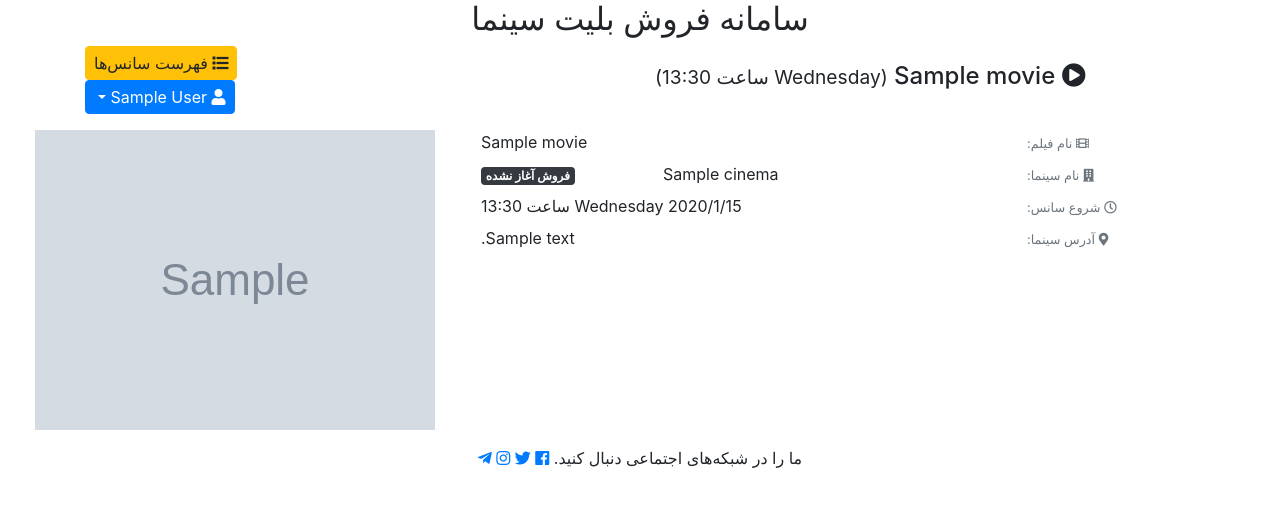
After one commit to ebrahim-b/django-cinema-maktabkhooneh, a Django app: page /ticketing/showtime/details/1/ in a window 1280 px wide. The commit adds this page. Shown: the top 507 px of the page. Run offline with Django 3.2, Linux system fonts and the light colour scheme; a user stored in the database is signed in; tables that the repository leaves empty hold one stand-in row (values such as "Sample post"); grey boxes marked "Sample" are stand-in pictures; some libraries are stand-ins or nearby versions.

Commit message:
Add ticket model and showtime_details,ticket page and edit other urls in html pages

```diff
--- a/ticketing/admin.py
+++ b/ticketing/admin.py
@@ -1,6 +1,7 @@
 from django.contrib import admin
-from .models import Movie,Cinema,ShowTime
+from .models import Movie,Cinema,ShowTime, Ticket
 
 admin.site.register(Movie)
 admin.site.register(Cinema)
 admin.site.register(ShowTime)
+admin.site.register(Ticket)
--- a/ticketing/models.py
+++ b/ticketing/models.py
@@ -73,3 +73,18 @@ class ShowTime(models.Model):
 
     def is_full(self):
         return self.free_seats == 0
+
+
+class Ticket(models.Model):
+
+    class Meta:
+        verbose_name = 'بلیت'
+        verbose_name_plural = 'بلیت'
+
+    showtime = models.ForeignKey('ShowTime', on_delete=models.PROTECT, verbose_name='سانس')
+    customer = models.ForeignKey('accounts.Profile', on_delete=models.PROTECT, verbose_name='خریدار')
+    seat_count = models.IntegerField('تعداد صندلی')
+    order_time = models.DateTimeField('زمان خرید', auto_now_add=True)
+
+    def __str__(self):
+        return "{} بلیت به نام {} برای فیلم {}".format(self.seat_count, self.customer, self.showtime.movie)
--- a/ticketing/templates/ticketing/base.html
+++ b/ticketing/templates/ticketing/base.html
@@ -60,7 +60,7 @@
                                     <i class="far fa-address-card"></i>
                                     نمایه کاربری
                                 </a>
-                                <a class="dropdown-item" href="#">
+                                <a class="dropdown-item" href="{% url 'ticketing:ticket_list' %}">
                                     <i class="fas fa-ticket-alt"></i>
                                     بلیت‌های من
                                 </a>
--- /dev/null
+++ b/ticketing/templates/ticketing/showtime_details.html
@@ -0,0 +1,130 @@
+{% extends "ticketing/base.html" %}
+{% load static %}
+
+{% block title %}
+    خرید بلیت
+    {{ showtime.movie.name }}
+{% endblock %}
+
+{% block toolbar_title %}
+    <i class="fas fa-play-circle"></i>
+    {{ showtime.movie.name }}
+    <span class="small">
+        ({{ showtime.start_time|date:"l ساعت H:i" }})
+    </span>
+{% endblock %}
+
+{% block toolbar_buttons %}
+    <a class="btn btn-warning py-1 px-2" href="{% url 'ticketing:showtime_list' %}">
+        <i class="fas fa-list"></i>
+        فهرست سانس‌ها
+    </a>
+{% endblock %}
+
+{% block main_content %}
+    <div class="row py-3">
+        <div class="col-8 item-details">
+            <div class="row px-3">
+                <div class="col-3">
+                    <small class="text-muted">
+                        <i class="fas fa-film"></i>
+                        نام فیلم:
+                    </small>
+                </div>
+                <div class="col-9">
+                    {{ showtime.movie.name }}
+                </div>
+                <div class="w-100 my-1"></div>
+                <div class="col-3">
+                    <small class="text-muted">
+                        <i class="fas fa-building"></i>
+                        نام سینما:
+                    </small>
+                </div>
+                <div class="col-6">
+                    {{ showtime.cinema.name }}
+                </div>
+                <div class="col-3 text-left">
+                    {% if showtime.status == showtime.SALE_OPEN %}
+                        <span class="badge
+                            {% if showtime.free_seats < 10 %}
+                                badge-danger
+                            {% else %}
+                                badge-info
+                            {% endif %}">
+                        {{ showtime.free_seats }}
+                        صندلی مانده
+                        </span>
+                    {% else %}
+                        <span class="badge badge-dark">
+                            {{ showtime.get_status_display }}
+                        <span>
+                    {% endif %}
+                </div>
+                <div class="w-100 my-1"></div>
+                <div class="col-3">
+                    <small class="text-muted">
+                        <i class="far fa-clock"></i>
+                        شروع سانس:
+                    </small>
+                </div>
+                <div class="col-9">
+                    {{ showtime.start_time|date:"l Y/n/j ساعت H:i" }}
+                </div>
+                <div class="w-100 my-1"></div>
+                <div class="col-3">
+                    <small class="text-muted">
+                        <i class="fas fa-map-marker-alt"></i>
+                        آدرس سینما:
+                    </small>
+                </div>
+                <div class="col-9 item-text-box">
+                    {{ showtime.cinema.address }}
+                </div>
+                {% if showtime.status == showtime.SALE_OPEN %}
+                    <div class="w-100 my-1"></div>
+                    <div class="col-3">
+                        <small class="text-muted">
+                            <i class="fas fa-money-bill-wave"></i>
+                            قیمت بلیت:
+                        </small>
+                    </div>
+                    <div class="col-4">
+                        {{ showtime.price }}
+                        تومان
+                    </div>
+                    <div class="col-5">
+                    <form action="" method="post" class="form-inline">
+                        {% csrf_token %}
+                        <select name="seat_count" class="form-control form-control-sm ml-2">
+                            <option value="1">1</option>
+                            <option value="2">2</option>
+                            <option value="3">3</option>
+                            <option value="4">4</option>
+                            <option value="5">5</option>
+                            <option value="6">6</option>
+                            <option value="7">7</option>
+                            <option value="8">8</option>
+                            <option value="9">9</option>
+                            <option value="10">10</option>
+                        </select>
+                        <button type="submit" class="btn btn-xs btn-success my-1" href="#">
+                            خرید بلیت
+                        </button>
+                    </form>
+                    </div>
+                {% endif %}
+                {% if error %}
+                    <div class="w-100 my-1"></div>
+                    <span class="col-12 alert alert-danger align-items-baseline small p-2">
+                        <i class="fas fa-exclamation-circle"></i>
+                        {{ error }}
+                    </span>
+                {% endif %}
+            </div>
+        </div>
+        <div class="col-4 text-center">
+            <img class="item-image" src="{{ showtime.movie.poster.url }}" alt="{{ showtime.movie.name }}">
+        </div>
+    </div>
+{% endblock %}
--- a/ticketing/templates/ticketing/showtime_list.html
+++ b/ticketing/templates/ticketing/showtime_list.html
@@ -16,7 +16,7 @@
                 {% if showtimes %}
                     {% for showtime in showtimes %}
                         <div class="col-3 px-2 py-2">
-                            <a href="#"
+                            <a href="{% url 'ticketing:showtime_details' showtime_id=showtime.id %}"
                                class="showtime-box btn
                                 {% if showtime.status != showtime.SALE_OPEN %}
                                     disabled btn-outline-secondary
--- a/ticketing/urls.py
+++ b/ticketing/urls.py
@@ -8,5 +8,8 @@ urlpatterns = [
     path('movie/details/<int:movie_id>', views.movie_details, name = 'movie_details'),
     path('cinema/list/', views.cinema_list, name = 'cinema_list'),
     path('cinema/details/<int:cinema_id>/', views.cinema_details, name='cinema_details'),
-    path('showtime/list/', views.showtime_list, name = 'showtime_list')
+    path('showtime/list/', views.showtime_list, name = 'showtime_list'),
+    path('showtime/details/<int:showtime_id>/', views.showtime_details, name='showtime_details'),
+    path('ticket/list/', views.ticket_list, name='ticket_list'),
+    path('ticket/details/<int:ticket_id>/', views.ticket_details, name='ticket_details'),
 ]
--- a/ticketing/views.py
+++ b/ticketing/views.py
@@ -1,6 +1,7 @@
 from django.shortcuts import render, get_object_or_404
-from .models import Movie,Cinema, ShowTime
+from .models import Movie,Cinema, ShowTime, Ticket
 from django.http import HttpResponse
+from django.contrib.auth.decorators import login_required
 
 
 def movie_list(request):
@@ -47,3 +48,29 @@ def showtime_list(request):
         'showtimes': showtimes
     }
     return render(request, 'ticketing/showtime_list.html', context)
+
+@login_required
+def showtime_details(request, showtime_id):
+    showtime = ShowTime.objects.get(pk=showtime_id)
+    context = {
+        'showtime': showtime
+    }
+    return render(request, 'ticketing/showtime_details.html', context)
+
+
+@login_required
+def ticket_list(request):
+    tickets = Ticket.objects.filter(customer=request.user.profile).order_by('-order_time')
+    context = {
+        'tickets': tickets
+    }
+    return render(request, 'ticketing/ticket_list.html', context)
+
+
+@login_required
+def ticket_details(request, ticket_id):
+    ticket = Ticket.objects.get(pk=ticket_id)
+    context = {
+        'ticket': ticket
+    }
+    return render(request, 'ticketing/ticket_details.html', context)
```
Also changed, not shown: ticketing/templates/ticketing/ticket_details.html (added, +95 -0 lines), ticketing/templates/ticketing/ticket_list.html (added, +55 -0 lines).
